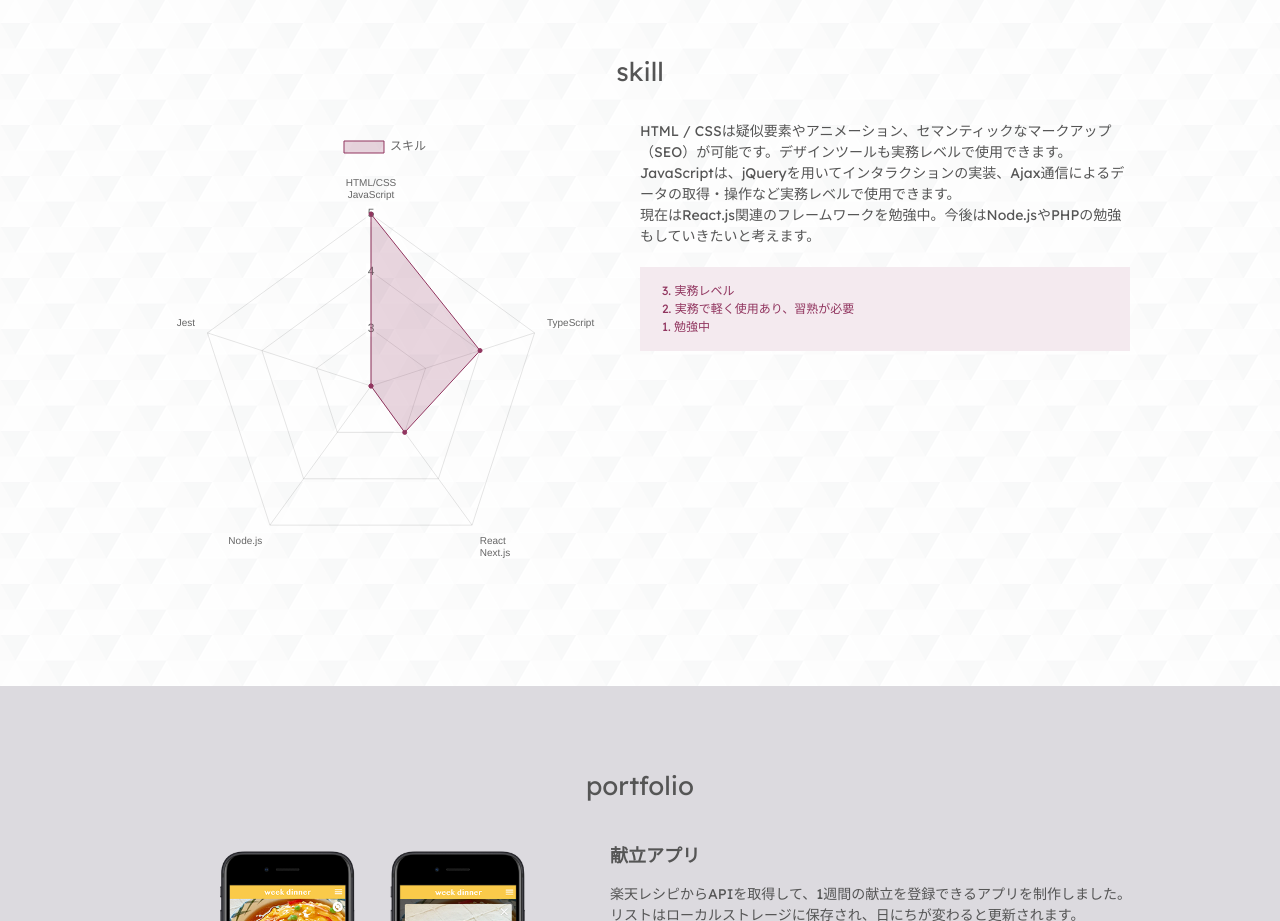
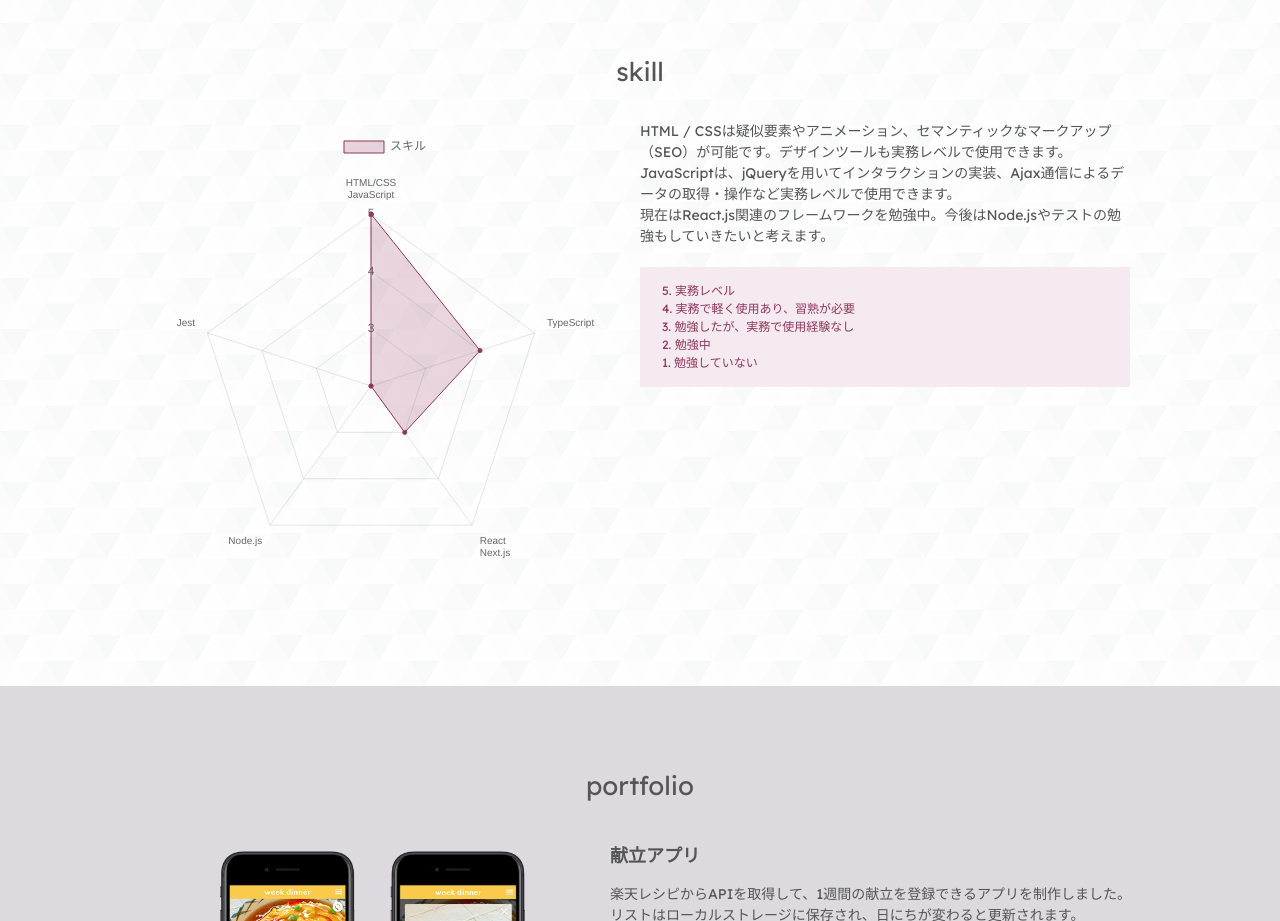
Before and after one commit to apricotn18/portfolio, a Next.js app: page / in a window 1280 px wide. Shown: the part 1280-2201 px from the top of the page. Built offline with nearby package versions, Linux system fonts and the light colour scheme; a web font is replaced by a local one.

Commit message:
Update skill.tsx

```diff
--- a/pages/component/skill/skill.tsx
+++ b/pages/component/skill/skill.tsx
@@ -49,12 +49,14 @@ export default function Page() {
 						<p>
 							HTML / CSSは疑似要素やアニメーション、セマンティックなマークアップ（SEO）が可能です。デザインツールも実務レベルで使用できます。<br />
 							JavaScriptは、jQueryを用いてインタラクションの実装、Ajax通信によるデータの取得・操作など実務レベルで使用できます。<br />
-							現在はReact.js関連のフレームワークを勉強中。今後はNode.jsやPHPの勉強もしていきたいと考えます。
+							現在はReact.js関連のフレームワークを勉強中。今後はNode.jsやテストの勉強もしていきたいと考えます。
 						</p>
 						<ol className={styles.level}>
-							<li>3.  実務レベル</li>
-							<li>2.  実務で軽く使用あり、習熟が必要</li>
-							<li>1.  勉強中</li>
+							<li>5.  実務レベル</li>
+							<li>4.  実務で軽く使用あり、習熟が必要</li>
+							<li>3.  勉強したが、実務で使用経験なし</li>
+							<li>2.  勉強中</li>
+							<li>1.  勉強していない</li>
 						</ol>
 					</div>
 				</div>
```
